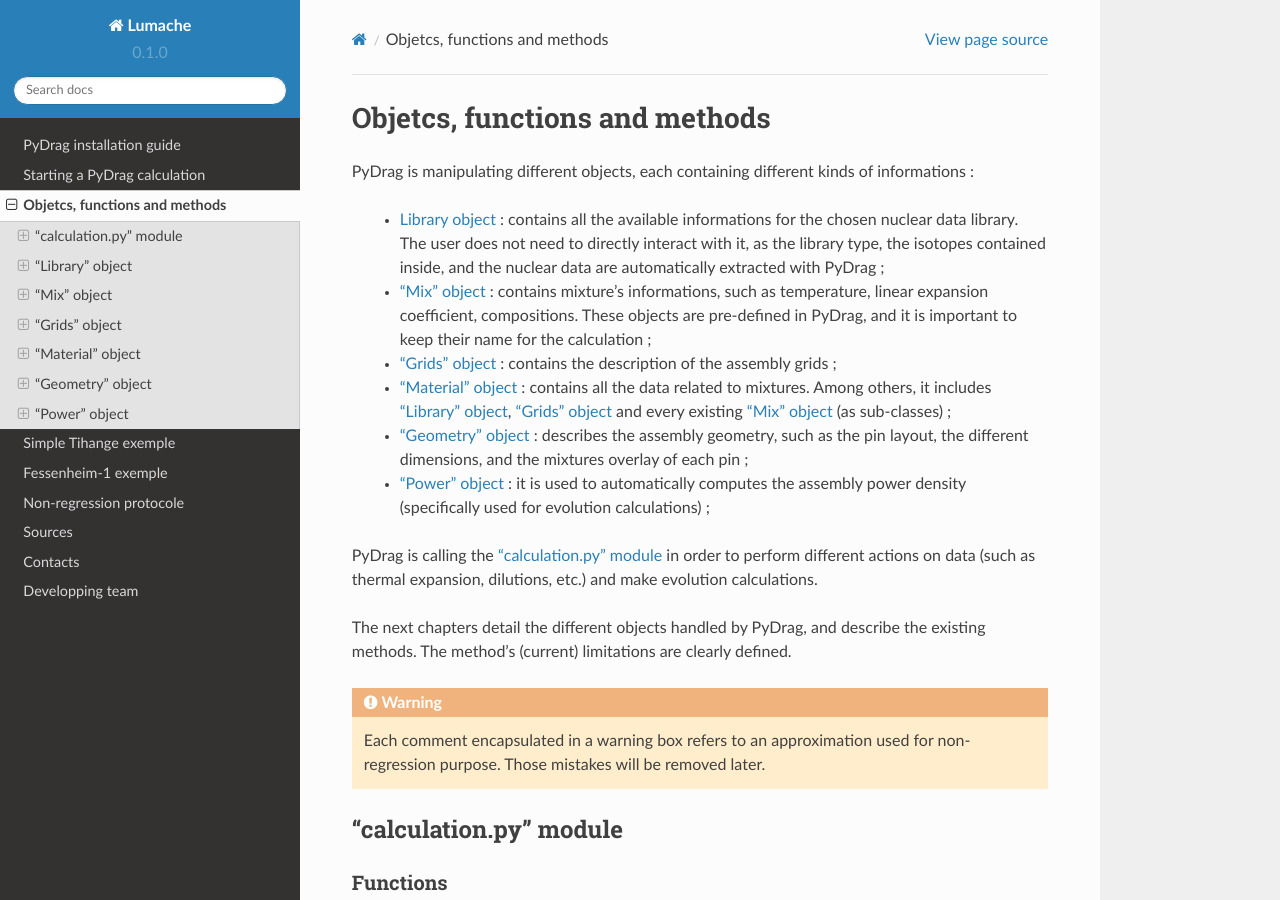
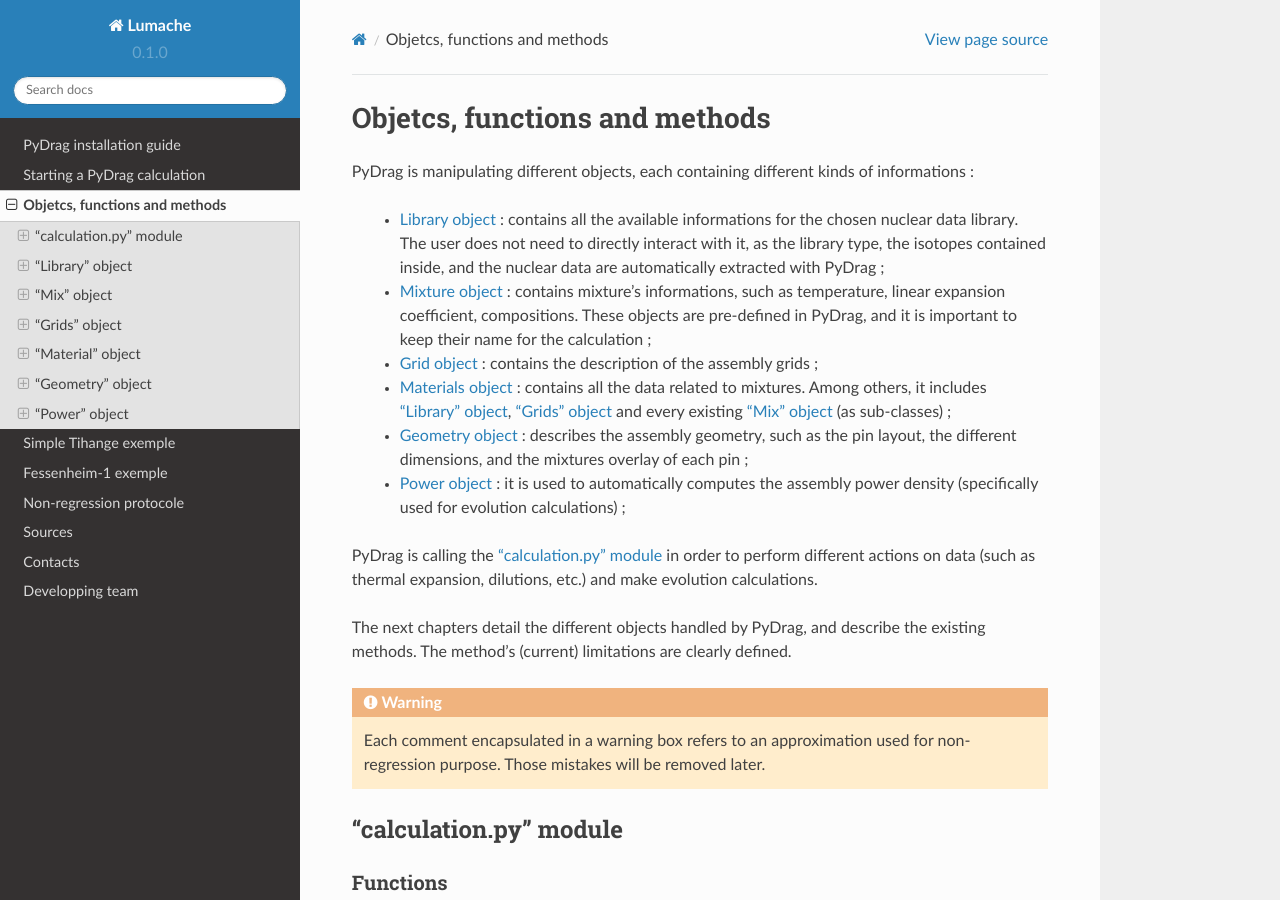
Before and after one commit to Ben105m/rtd-tutorial, a Sphinx documentation site: the page built from docs/source/functions.rst, in a window 1280 px wide and 900 px high. Built offline with Sphinx 7.4.7 and the Read the Docs theme 2.0.0, drawn with Linux system fonts in a browser that asks for light colours.

Commit message:
Update functions.rst

```diff
--- a/docs/source/functions.rst
+++ b/docs/source/functions.rst
@@ -8,15 +8,15 @@ PyDrag is manipulating different objects, each containing different kinds of inf
 
   - :ref:`Library object <library>` : contains all the available informations for the chosen nuclear data library. The user does not need to directly interact with it, as the library type, the isotopes contained inside, and the nuclear data are automatically extracted with PyDrag ;
 
-  -  :ref:`mix` : contains mixture's informations, such as temperature, linear expansion coefficient, compositions. These objects are pre-defined in PyDrag, and it is important to keep their name for the calculation ;
+  -  :ref:`Mixture object <mix>` : contains mixture's informations, such as temperature, linear expansion coefficient, compositions. These objects are pre-defined in PyDrag, and it is important to keep their name for the calculation ;
 
-  - :ref:`grids` : contains the description of the assembly grids ;
+  - :ref:`Grid object <grids>` : contains the description of the assembly grids ;
 
-  - :ref:`materials` : contains all the data related to mixtures. Among others, it includes :ref:`library`, :ref:`grids` and every existing :ref:`mix` (as sub-classes) ;
+  - :ref:`Materials object <materials>` : contains all the data related to mixtures. Among others, it includes :ref:`library`, :ref:`grids` and every existing :ref:`mix` (as sub-classes) ;
 
-  - :ref:`geometry` : describes the assembly geometry, such as the pin layout, the different dimensions, and the mixtures overlay of each pin ;
+  - :ref:`Geometry object <geometry>` : describes the assembly geometry, such as the pin layout, the different dimensions, and the mixtures overlay of each pin ;
 
-  - :ref:`power` : it is used to automatically computes the assembly power density (specifically used for evolution calculations) ;
+  - :ref:`Power object <power>` : it is used to automatically computes the assembly power density (specifically used for evolution calculations) ;
 
 PyDrag is calling the :ref:`calculation` in order to perform different actions on data (such as thermal expansion, dilutions, etc.) and make evolution calculations.
 
```
